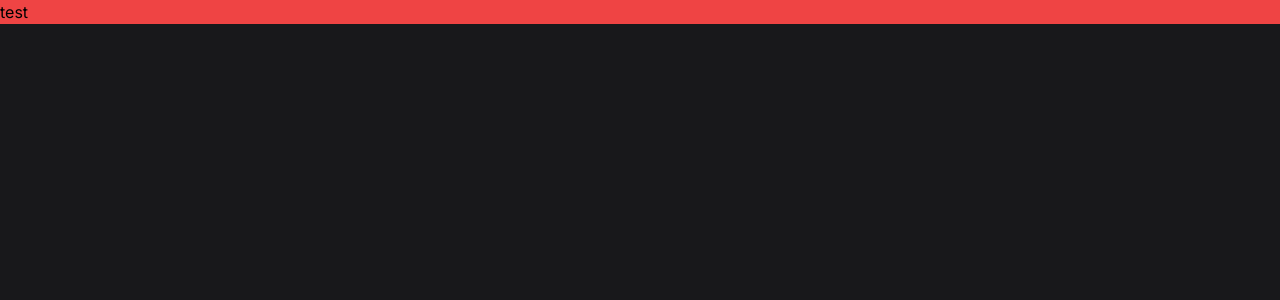
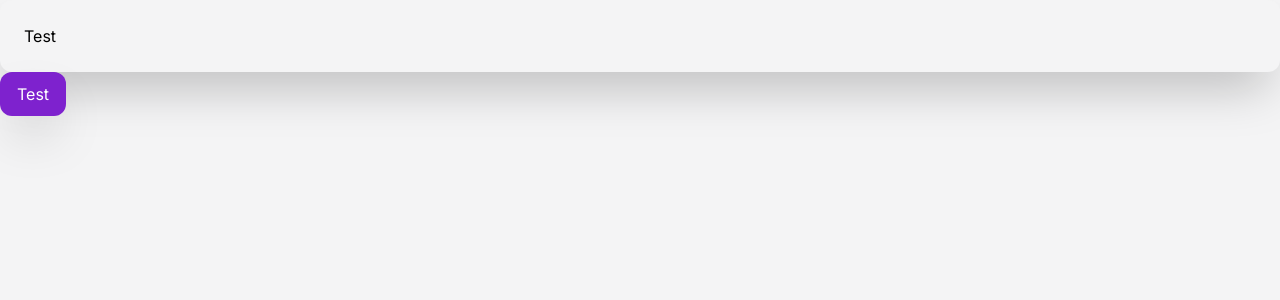
Before and after one commit to kankenny/personal-website, a Next.js app: page / in a window 1280 px wide. Shown: the top 300 px of the page. Built offline with nearby package versions, Linux system fonts and the light colour scheme.

Commit message:
Implement Card and Button components

```diff
--- a/src/components/Test.tsx
+++ /dev/null
@@ -1,7 +0,0 @@
-import React from 'react'
-
-const Test = () => {
-	return <div className="bg-red-500 text-10xl">test</div>
-}
-
-export default Test
--- /dev/null
+++ b/src/components/ui/Button.tsx
@@ -0,0 +1,17 @@
+import React from 'react'
+
+type Props = {
+	twClasses?: string
+	buttonText: string
+	onButtonClick?: () => void
+}
+
+const Button = ({ twClasses, buttonText, onButtonClick }: Props) => {
+	return (
+		<button className={`button ${twClasses}`} onClick={onButtonClick}>
+			{buttonText}
+		</button>
+	)
+}
+
+export default Button
--- /dev/null
+++ b/src/components/ui/Card.tsx
@@ -0,0 +1,17 @@
+import React from 'react'
+
+type Props = {
+	twClasses?: string
+	children: React.ReactNode
+	onCardClick?: () => void
+}
+
+const Card = ({ twClasses, children, onCardClick }: Props) => {
+	return (
+		<div className={`card container ${twClasses}`} onClick={onCardClick}>
+			{children}
+		</div>
+	)
+}
+
+export default Card
--- a/src/pages/index.tsx
+++ b/src/pages/index.tsx
@@ -1,4 +1,5 @@
-import Test from '@/components/Test'
+import Button from '@/components/ui/Button'
+import Card from '@/components/ui/Card'
 import { Inter } from '@next/font/google'
 
 const inter = Inter({
@@ -7,10 +8,9 @@ const inter = Inter({
 
 export default function Home() {
 	return (
-		<main className={inter.className}>
-			<div className="h-screen w-screen bg-zinc-900">
-				<Test />
-			</div>
+		<main className={`main-web-container ${inter.className}`}>
+			<Card>Test</Card>
+			<Button buttonText="Test" />
 		</main>
 	)
 }
--- a/src/styles/globals.css
+++ b/src/styles/globals.css
@@ -3,14 +3,32 @@
 @tailwind utilities;
 
 @layer components {
+	.main-web-container {
+		height: 100vh;
+		width: 100vw;
+		background-color: theme('colors.zinc.100');
+		overflow-x: hidden;
+	}
+
 	.card {
-		background-color: theme('colors.white');
-		border-radius: theme('borderRadius.lg');
+		padding: 15px 22px;
+		background-color: theme('colors.zinc.100');
+		border-radius: theme('borderRadius.xl');
 		padding: theme('spacing.6');
-		box-shadow: theme('boxShadow.xl');
+		box-shadow: theme('boxShadow.2xl');
+	}
+
+	.button {
+		padding: 10px 17px;
+		color: white;
+		user-select: none;
+		background: theme('colors.purple.700');
+		box-shadow: theme('boxShadow.2xl');
+		border-radius: theme('borderRadius.xl');
+	}
+
+	.button:hover {
+		transition: 0.2s ease-in-out;
+		transform: scale(1.1);
 	}
 }
-
-html {
-	font-family: 'Sofia Sans';
-}
```
